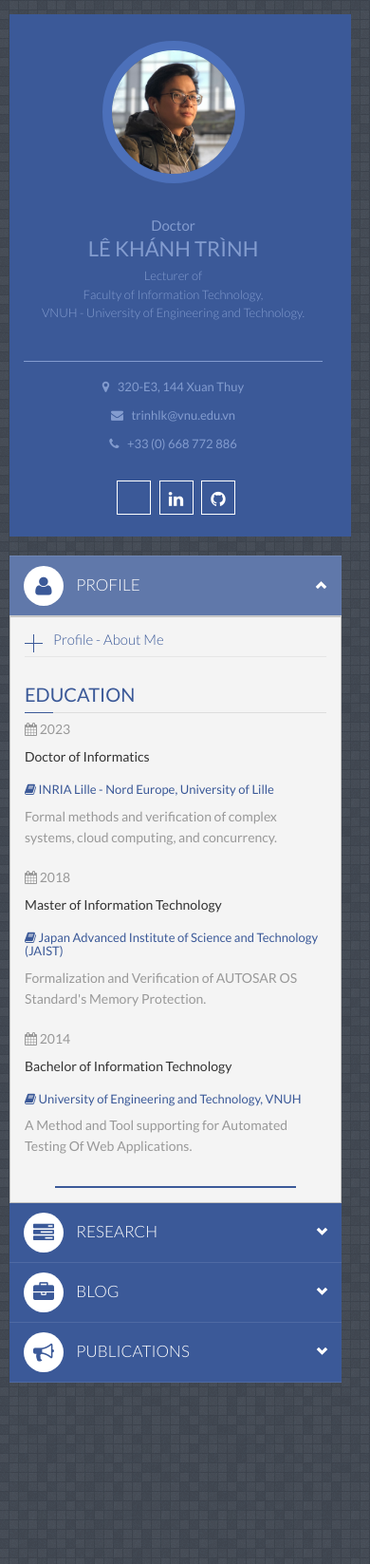
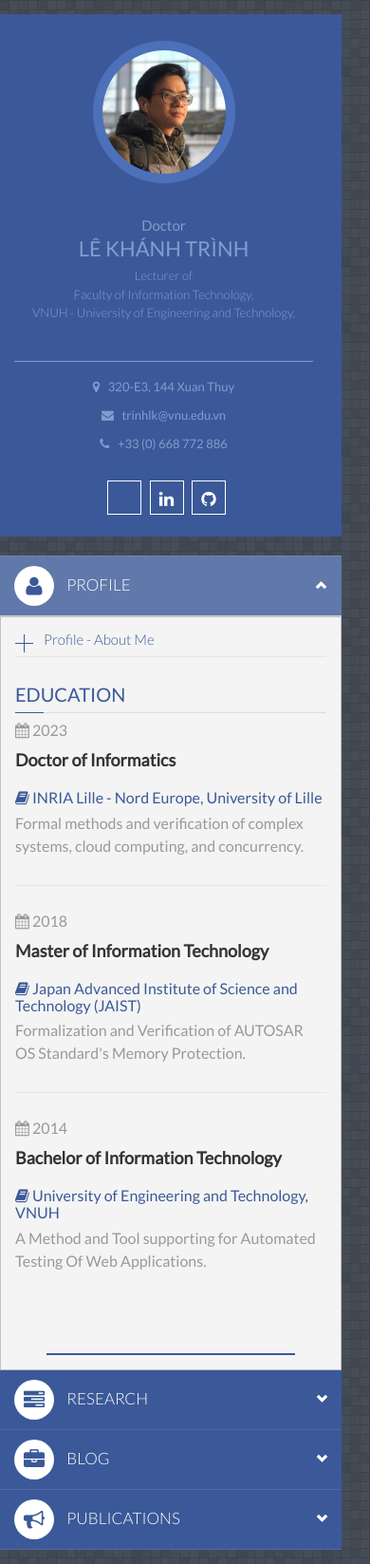
Before and after one commit to TrinhLK/trinhlk.github.io, a Jekyll site: the page built from index.html, in a window 390 px wide. Shown: the whole page at 95% size. Built offline with Jekyll 4.4.1, drawn with Linux system fonts in a browser that asks for light colours; before the commit the page ends 1471 px from its top, so only the background shows below that.

Commit message:
feat: education text sizes/spacing, responsive slideshow, equal sidebar/content width on mobile

```diff
--- a/_includes/profile.html
+++ b/_includes/profile.html
@@ -15,19 +15,19 @@
 
         <ul class="attributes">
             <li class="first">
-                <p style="color:#EF3E96"><i class="fa fa-calendar color"></i> 2023</p>
+                <p><i class="fa fa-calendar color"></i> 2023</p>
                 <h5>Doctor of Informatics</h5>
                 <h6><span class="fa fa-book"></span> INRIA Lille - Nord Europe, University of Lille</h6>
                 <p>Formal methods and verification of complex systems, cloud computing, and concurrency.</p>
             </li>
             <li>
-                <p style="color:#EF3E96"><i class="fa fa-calendar color"></i> 2018</p>
+                <p><i class="fa fa-calendar color"></i> 2018</p>
                 <h5>Master of Information Technology</h5>
                 <h6><span class="fa fa-book"></span> Japan Advanced Institute of Science and Technology (JAIST)</h6>
                 <p>Formalization and Verification of AUTOSAR OS Standard's Memory Protection.</p>
             </li>
             <li>
-                <p style="color:#EF3E96"><i class="fa fa-calendar color"></i> 2014</p>
+                <p><i class="fa fa-calendar color"></i> 2014</p>
                 <h5>Bachelor of Information Technology</h5>
                 <h6><span class="fa fa-book"></span> University of Engineering and Technology, VNUH</h6>
                 <p>A Method and Tool supporting for Automated Testing Of Web Applications.</p>
--- a/assets/css/main.css
+++ b/assets/css/main.css
@@ -703,8 +703,8 @@ h2.resp-accordion:hover {
 
     .widget-profil,
     .flexy_content {
-        margin-left: 10px;
-        margin-right: 10px;
+        margin-left: 0;
+        margin-right: 0;
     }
 
 }
@@ -797,8 +797,9 @@ h2.resp-accordion:hover {
 #profile .cycle-slideshow {
     margin-top: 19px;
     margin-bottom: 20px;
-    width: 348px;
-    height: 456px;
+    width: 100%;
+    max-width: 400px;
+    height: auto;
 }
 #profile .cycle-slideshow img {
     width: 100%;
@@ -1348,7 +1349,10 @@ ul.about {
 }
 #profile .col-md-6 ul li {
     list-style: none;
-    margin-top: 20px;
+    margin-top: 0;
+    padding-bottom: 25px;
+    margin-bottom: 25px;
+    border-bottom: 1px solid #e6e6e6;
 }
 #profile .profile-l ul li h5 {
     padding-bottom: 10px;
@@ -1358,13 +1362,33 @@ ul.about {
     margin-top: 0 !important;
 }
 
+#profile .attributes li:last-child {
+    border-bottom: none;
+}
+
 #profile .attributes .duration i{
     margin-right: 5px;
 }
 
-#profile h5,
+#profile h5 {
+    font-size: 18px;
+    font-weight: 600;
+    color: #333;
+    margin-bottom: 6px;
+}
+
 #profile h6 {
-    font-weight:400 !important;
+    font-size: 16px;
+    font-weight: 400;
+    color: #3B5998;
+    margin-bottom: 6px;
+}
+
+#profile .attributes p {
+    font-size: 16px;
+    line-height: 24px;
+    color: #666;
+    margin-bottom: 4px;
 }
 
 .img_reference {
```
